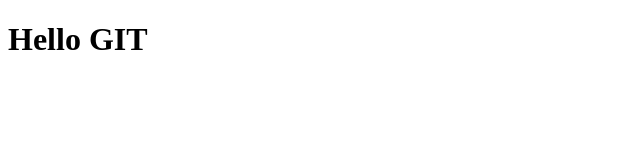
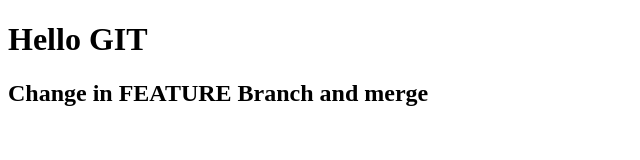
Before and after one commit to Rahman1712/github-sample, a plain HTML site: page index.html in a window 1280 px wide. Shown: the whole page, without its empty margins (0-640 px from the left). Drawn offline with Linux system fonts and the light colour scheme.

Commit message:
index HTML file edited and save add commit

```diff
--- a/index.html
+++ b/index.html
@@ -7,5 +7,6 @@
 </head>
 <body>
     <h1>Hello GIT</h1>
+    <h2>Change in FEATURE Branch and merge</h2>
 </body>
 </html>
```
